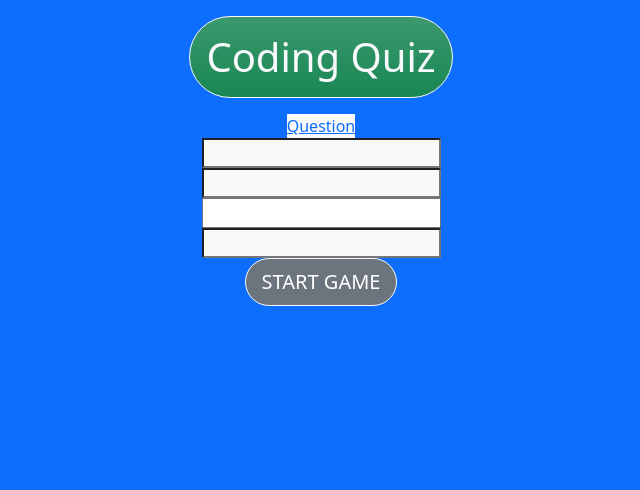
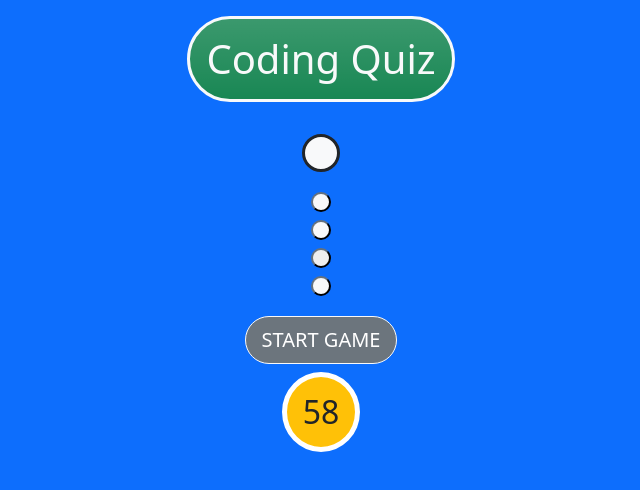
Before and after one commit to AMess33/Coding-Quiz, a plain HTML site: page index.html in a window 1280 px wide. Both pictures are taken after a click on the button "START GAME". Shown: the whole page, without its empty margins (319-959 px from the left). Drawn offline with nearby package versions, Linux system fonts and the light colour scheme.

Commit message:
add js functions for timer after start game

```diff
--- a/assets/script.js
+++ b/assets/script.js
@@ -31,19 +31,46 @@ var answerTwo = {
     one: '',
     two: '',
     three: '',
-    four: '',
+    four: 'I dont know, you tell me.',
 }
 
 var answerThree = {
     one: '',
     two: '',
     three: '',
-    four: '',
+    four: "Dominic Toretto's nickname",
 }
 
 var answerFour = {
     one: '',
     two: '',
     three: '',
-    four: '',
+    four: 'A spicy sauce from the Dominican Republic',
 }
+
+var timer = document.getElementById("timer");
+
+var secondsLeft = 60;
+
+function countDown () {
+    var timeInterval = setInterval(function () {
+        secondsLeft--;
+        timer.textContent = secondsLeft;
+
+        if(secondsLeft === 0) {
+            clearInterval(timeInterval);
+            gameOver();
+            secondsLeft = 60;
+        }
+    }, 1000);
+}
+
+var startGame = document.getElementById("startGame");
+
+startGame.addEventListener('click', Event => {
+    countDown();
+});
+
+function gameOver () {
+    timer.textContent = "Game Over!";
+}
--- a/index.html
+++ b/index.html
@@ -8,29 +8,34 @@
     </head>
     <body class="bg-primary">
         <div class="d-flex justify-content-center">
-            <h1 class="bg-success bg-gradient text-light m-3 p-3 border border-light rounded-pill">Coding Quiz</h1>
+            <h1 class="bg-success bg-gradient text-light m-3 p-3 border border-3 border-light rounded-pill">Coding Quiz</h1>
         </div>
         <section>
             <div class="d-flex justify-content-center">
-                <a id="question" class="bg-light">Question</a>
+                <p id="question" class="bg-light border border-3 m-3 p-3 fs-2 border-dark rounded-pill"></p>
             </div>
             <div class="d-flex justify-content-center">
-                <a><input id="answerOne" class="bg-light"></a>
+                <button type="button" id="answerOne" class="bg-light m-1 p-2 border-3 border-dark rounded-pill"></button>
             </div>
             <div class="d-flex justify-content-center">
-                <a><input id="answerTwo" class="bg-light"></a>
+                <button type="button" id="answerTwo" class="bg-light m-1 p-2 border-3 border-dark rounded-pill"></button>
             </div>
             <div class="d-flex justify-content-center">
-                <a><input id="answerThree" class="bg-ligh"></a>
+                <button type="button" id="answerThree" class="bg-ligh m-1 p-2 border-3 border-dark rounded-pill"></button>
             </div>
             <div class="d-flex justify-content-center">
-                <a><input id="answerFour" class="bg-light"></a>
+                <button type="button" id="answerFour" class="bg-light m-1 p-2 border-3 border-dark rounded-pill"></button>
             </div>
         </section>
 
         <!-- start game button -->
         <div class="d-flex justify-content-center">
-            <button type="button" class="btn btn-secondary btn-lg border border-light rounded-pill">START GAME</button>
+            <button type="button" id="startGame" class="btn btn-secondary btn-lg mt-3 border border-light rounded-pill">START GAME</button>
+        </div>
+
+        <div class="d-flex justify-content-center">
+            <h2 id="timer" class="bg-warning text-dark m-2 p-3 border border-5 border-white rounded-circle"></h2>
+
         </div>
             <script src="./assets/script.js"></script>
             <script src="https://cdn.jsdelivr.net/npm/bootstrap@5.2.3/dist/js/bootstrap.min.js" integrity="sha384-cuYeSxntonz0PPNlHhBs68uyIAVpIIOZZ5JqeqvYYIcEL727kskC66kF92t6Xl2V" crossorigin="anonymous"></script>
```
